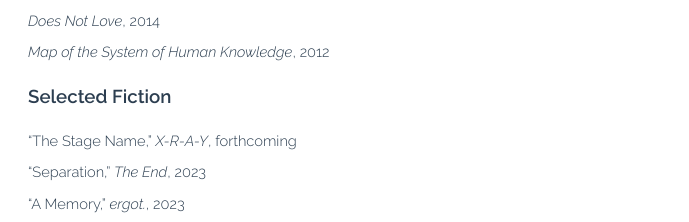
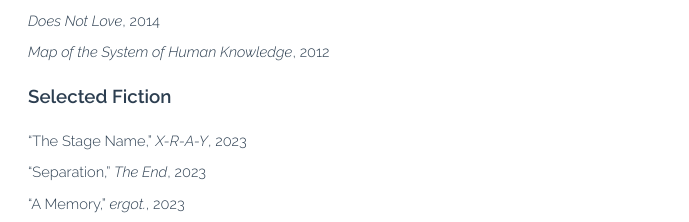
Before and after one commit to jamestaddadcox/jamestaddadcox.github.io, a Vue app: page / in a window 1280 px wide. Shown: the part 1885-2107 px from the top of the page, without its empty margins (0-689 px from the left). Built offline with nearby package versions, Linux system fonts and the light colour scheme.

Commit message:
updated The Stage Name url

```diff
--- a/src/components/WritingSection.vue
+++ b/src/components/WritingSection.vue
@@ -59,7 +59,7 @@
                 // {title: '', publisher: '', year: '', url: ''},
             ],
             fictions: [
-                {title: 'The Stage Name', publisher: 'X-R-A-Y', year: 'forthcoming', url: ''},
+                {title: 'The Stage Name', publisher: 'X-R-A-Y', year: '2023', url: 'https://xraylitmag.com/the-stage-name-by-james-tadd-adcox/fiction/'},
                 {title: 'Separation', publisher: 'The End', year: '2023', url: 'https://theendmagazine.net/'},
                 {title: 'A Memory', publisher: 'ergot.', year: '2023', url: 'https://www.ergot.press/authors/James_Tadd_Adcox/A_Memory'},
                 {title: 'The Darkness Retreat', publisher: 'Propagule', year: '2023', url: 'https://www.propagule.co/fiction/the-darkness-retreat'},
```
